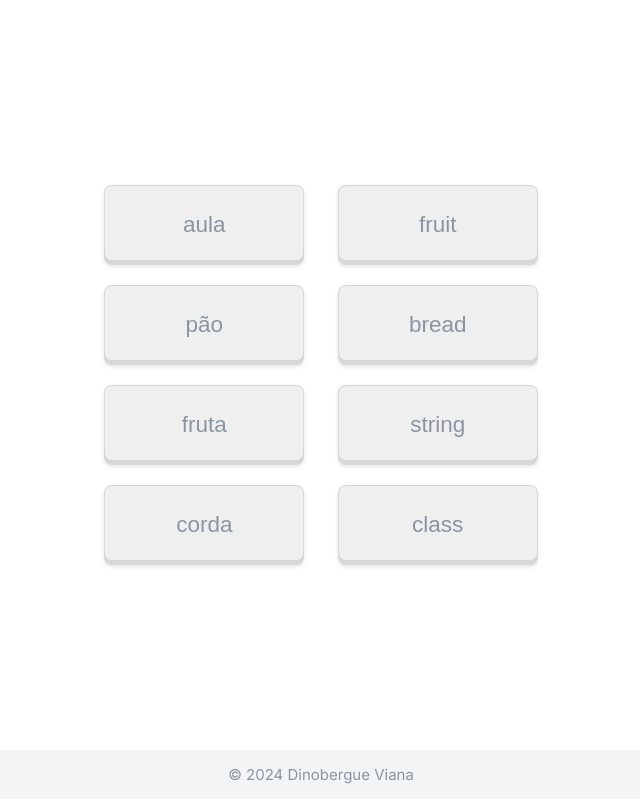
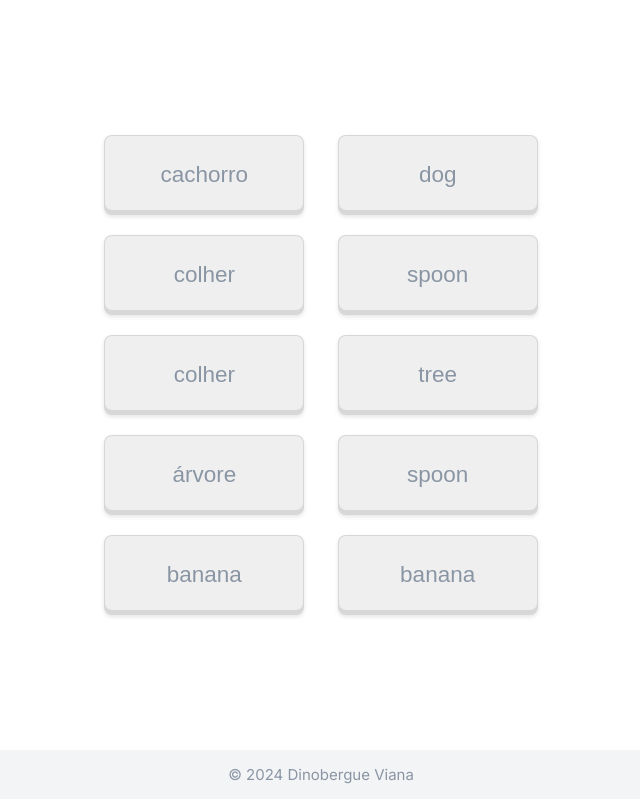
Before and after one commit to dinobergviana/meu-site, a Vue app: page /mini-game in a window 1280 px wide. Shown: the whole page, without its empty margins (319-959 px from the left). Built offline with nearby package versions, Linux system fonts and the light colour scheme.

Commit message:
refactor: refact generate words arrays logic

```diff
--- a/src/pages/mini-game/components/WordButton.vue
+++ b/src/pages/mini-game/components/WordButton.vue
@@ -12,12 +12,14 @@
     :disabled="word.disabled"
     @click="emitPressed(word)"
   >
-    {{ word.label }}
+    {{ wordSanitized }}
   </button>
 </template>
 
 <script setup>
-defineProps({
+import { computed } from "vue";
+
+const props = defineProps({
   word: {
     type: Object,
     required: true,
@@ -25,6 +27,8 @@ defineProps({
 });
 
 const emit = defineEmits(["pressed"]);
+
+const wordSanitized = computed(() => props.word.label.replace(/\d+/g, ""));
 
 function emitPressed(word) {
   if (!word.disabled) {
--- a/src/pages/mini-game/composables/mini-game.js
+++ b/src/pages/mini-game/composables/mini-game.js
@@ -1,101 +1,13 @@
 import { onMounted, ref } from "vue";
+
+import { en } from "../consts/en.js";
+import { pt } from "../consts/pt.js";
 
 import { shuffleArray } from "../utils/shuffle-array.js";
 
 export function useMiniGame() {
-  const leftWords = ref([
-    {
-      id: 1,
-      label: "fruta",
-      lang_id: 1,
-      matched: false,
-      error: false,
-      selected: false,
-      used: false,
-      disabled: false,
-      lang: "pt",
-    },
-    {
-      id: 2,
-      label: "pão",
-      lang_id: 2,
-      matched: false,
-      error: false,
-      selected: false,
-      used: false,
-      disabled: false,
-      lang: "pt",
-    },
-    {
-      id: 3,
-      label: "aula",
-      lang_id: 3,
-      matched: false,
-      error: false,
-      selected: false,
-      used: false,
-      disabled: false,
-      lang: "pt",
-    },
-    {
-      id: 4,
-      label: "corda",
-      lang_id: 4,
-      matched: false,
-      error: false,
-      selected: false,
-      used: false,
-      disabled: false,
-      lang: "pt",
-    },
-  ]);
-
-  const rightWords = ref([
-    {
-      id: 1,
-      label: "fruit",
-      lang_id: 1,
-      matched: false,
-      error: false,
-      selected: false,
-      used: false,
-      disabled: false,
-      lang: "en",
-    },
-    {
-      id: 2,
-      label: "bread",
-      lang_id: 2,
-      matched: false,
-      error: false,
-      selected: false,
-      used: false,
-      disabled: false,
-      lang: "en",
-    },
-    {
-      id: 3,
-      label: "class",
-      lang_id: 3,
-      matched: false,
-      error: false,
-      selected: false,
-      used: false,
-      disabled: false,
-      lang: "en",
-    },
-    {
-      id: 4,
-      label: "string",
-      lang_id: 4,
-      matched: false,
-      error: false,
-      selected: false,
-      used: false,
-      disabled: false,
-      lang: "en",
-    },
-  ]);
+  const leftWords = ref([]);
+  const rightWords = ref([]);
 
   const leftWordSelected = ref(null);
   const rightWordSelected = ref(null);
@@ -161,7 +73,7 @@ export function useMiniGame() {
   }
 
   function checkTraductionMatch(leftWord, rightWord) {
-    if (leftWord.lang_id === rightWord.lang_id) {
+    if (leftWord.traduction_id === rightWord.traduction_id) {
       leftWords.value = leftWords.value.map((item) => {
         if (item.id === leftWord.id) {
           item.selected = false;
@@ -223,7 +135,18 @@ export function useMiniGame() {
     rightWordSelected.value = null;
   }
 
+  function getRandomIndex() {
+    return Math.floor(Math.random() * 500);
+  }
+
   onMounted(() => {
+    while (leftWords.value.length < 5) {
+      const index = getRandomIndex();
+
+      leftWords.value.push(pt[index]);
+      rightWords.value.push(en[index]);
+    }
+
     leftWords.value = shuffleArray(leftWords.value);
     rightWords.value = shuffleArray(rightWords.value);
   });
```
